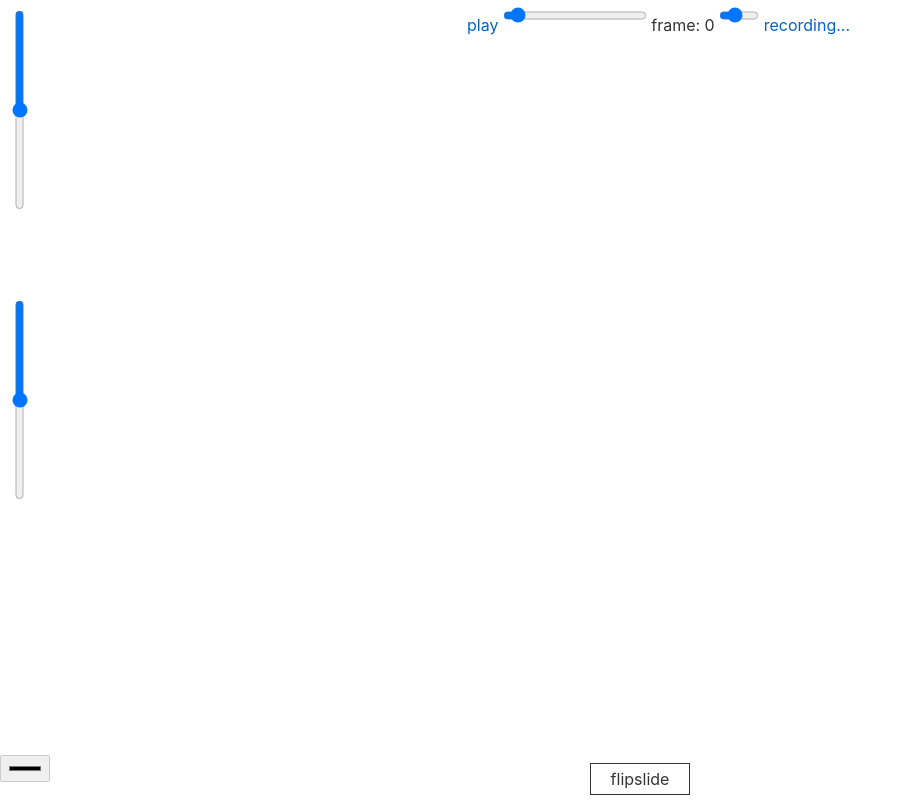
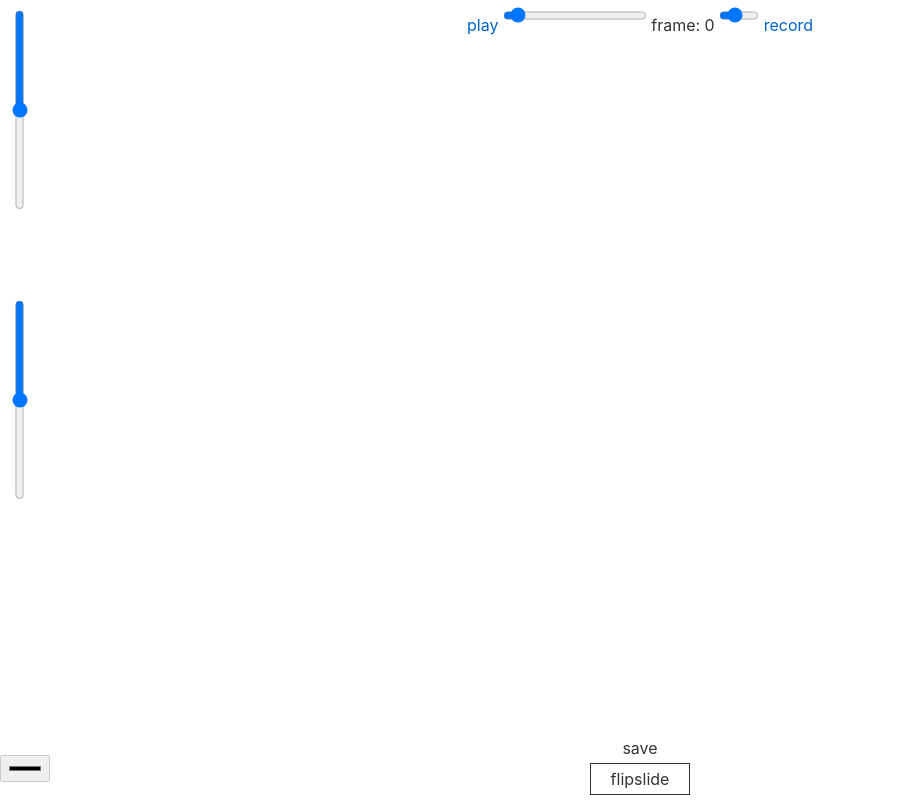
Before and after one commit to plachenko/flipslide, a Svelte app: page / in a window 1280 px wide. Shown: the whole page, without its empty margins (0-912 px from the left). Built offline with nearby package versions, Linux system fonts and the light colour scheme.

Commit message:
re-implementing png save

```diff
--- a/src/App.svelte
+++ b/src/App.svelte
@@ -55,6 +55,10 @@
 
 	// Handle cursor move...
 	function handleMoveEvt(e){
+	}
+
+	function handleSave(){
+		layers[curLayer].savePNG();
 	}
 
 	/* TODO Clean. */
@@ -173,7 +177,7 @@
 		<Can2D on:frameChange={handleFrameEvt} bind:this={layer}  />
 	{/each}
 
-	<Menu bind:this={menu} on:menuEvt={menuEvt} />
+	<Menu bind:this={menu} on:handleSave={handleSave} />
 </main>
 
 <style>
--- a/src/Can2D.svelte
+++ b/src/Can2D.svelte
@@ -18,7 +18,7 @@
 	export let height = 0;
 
 	export let currentPoint = null;
-	export let recording = true;
+	export let recording = false;
 
 	let dispatch = createEventDispatcher();
 
@@ -281,7 +281,7 @@
 		ctx.clearRect(0, 0, canvas.width, canvas.height);
 	}
 
-	function savePNG(){
+	export function savePNG(){
 		const url = canvas.toDataURL('image/png');
 		let fURL;
 		fetch(url)
--- a/src/Menu.svelte
+++ b/src/Menu.svelte
@@ -55,6 +55,7 @@
 </script>
 
 <div id="flipslide-logo" bind:this={menu} draggable="true">
+    <div class="btn" on:click={handleSave}>save</div>
     <div class="btn" id="logo">flipslide</div>
 </div>
 
@@ -64,17 +65,20 @@
     border: 1px solid;
     padding: 5px 10px;
     margin: 10px 0px;
+    z-index: 9999;
     }
 
 
 #flipslide-logo{
     position: absolute;
     float: left;
-    z-index: 9999;
     bottom: 5px;
     }
 
     .btn{
+        position: relative;
+
+        z-index: 9999;
         user-select: none;
         padding: 5px 10px;
         cursor: grab;
@@ -90,7 +94,7 @@
         color:#FFF;
         }
     .btn:active{
-        cursor: grabbing !important;
+        /* cursor: grabbing !important; */
         }
 
     #logo{
```
